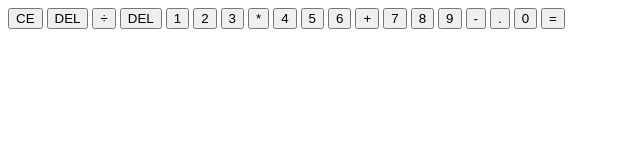
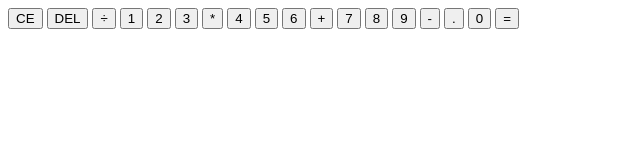
Before and after one commit to andrealvescorreia/calculadora-js, a plain HTML site: page index.html in a window 1280 px wide. Shown: the whole page, without its empty margins (0-640 px from the left). Drawn offline with Linux system fonts and the light colour scheme.

Commit message:
html 1.2

```diff
--- a/index.html
+++ b/index.html
@@ -19,7 +19,6 @@
 
         <button>DEL</button>
         <button>÷</button>
-        <button>DEL</button>
         <button>1</button>
         <button>2</button>
         <button>3</button>
@@ -34,7 +33,9 @@
         <button>-</button>
         <button>.</button>
         <button>0</button>
-        <button class="calculadora-grid-tamanho-dois">=</button>
+        <button class="calculadora-grid-tamanho-dois">
+            =
+        </button>
     </div>
 </body>
 </html>
```
